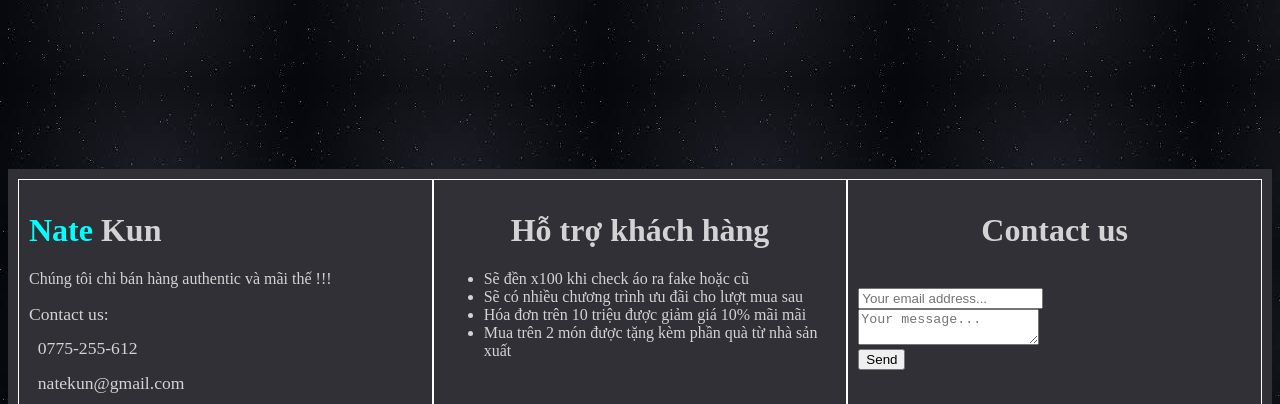
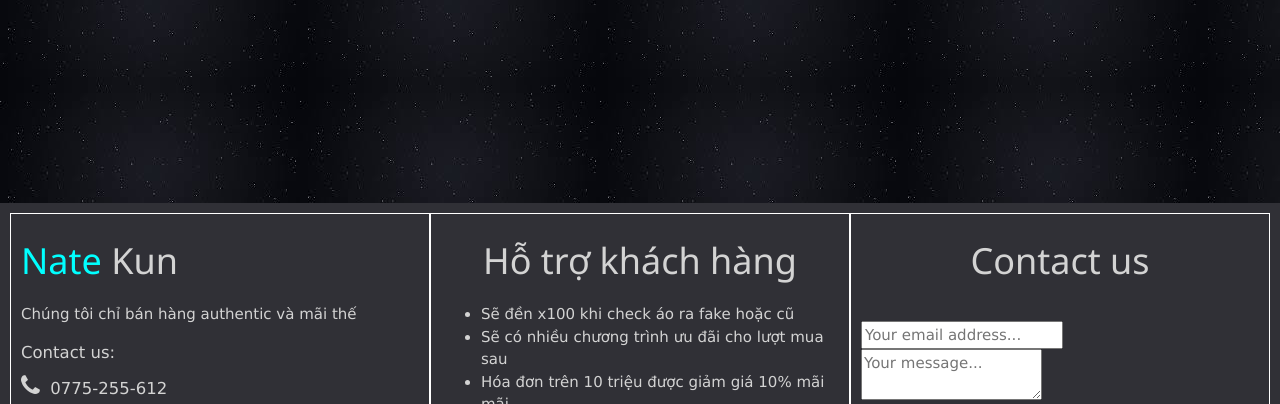
Before and after one commit to jack18903/Clothes-Shop, a plain HTML site: page index.html in a window 1280 px wide. Shown: the part 1427-1831 px from the top of the page. Drawn offline with nearby package versions, Linux system fonts and the light colour scheme.

Commit message:
Update index.html

```diff
--- a/index.html
+++ b/index.html
@@ -3,6 +3,9 @@
 <head>
     <meta charset="UTF-8">
     <meta name="viewport" content="width=device-width, initial-scale=1.0">
+    <link rel="stylesheet" href="https://www.w3schools.com/w3css/4/w3.css">
+    <link rel="stylesheet" href="https://fonts.googleapis.com/css?family=Lato">
+    <link rel="stylesheet" href="https://cdnjs.cloudflare.com/ajax/libs/font-awesome/4.7.0/css/font-awesome.min.css">
     <title>ADLV shop</title>
 </head>
 <body background="galaxy.png" text='#FFFFFF'>
@@ -98,7 +101,7 @@
         <div class="footer-content" >
              <div class="footer-section about">
                 <h1 class="logo-text"><span>Nate</span>&nbsp;Kun</h1>
-                <p>Chúng tôi chỉ bán hàng authentic và mãi thế !!!</p>
+                <p>Chúng tôi chỉ bán hàng authentic và mãi thế</p>
                 <div class="contact">
                     <span>Contact us:</span>
                     <span><i class="fa fa-phone" style="font-size:24px"></i>&nbsp; 0775-255-612</span>
```
